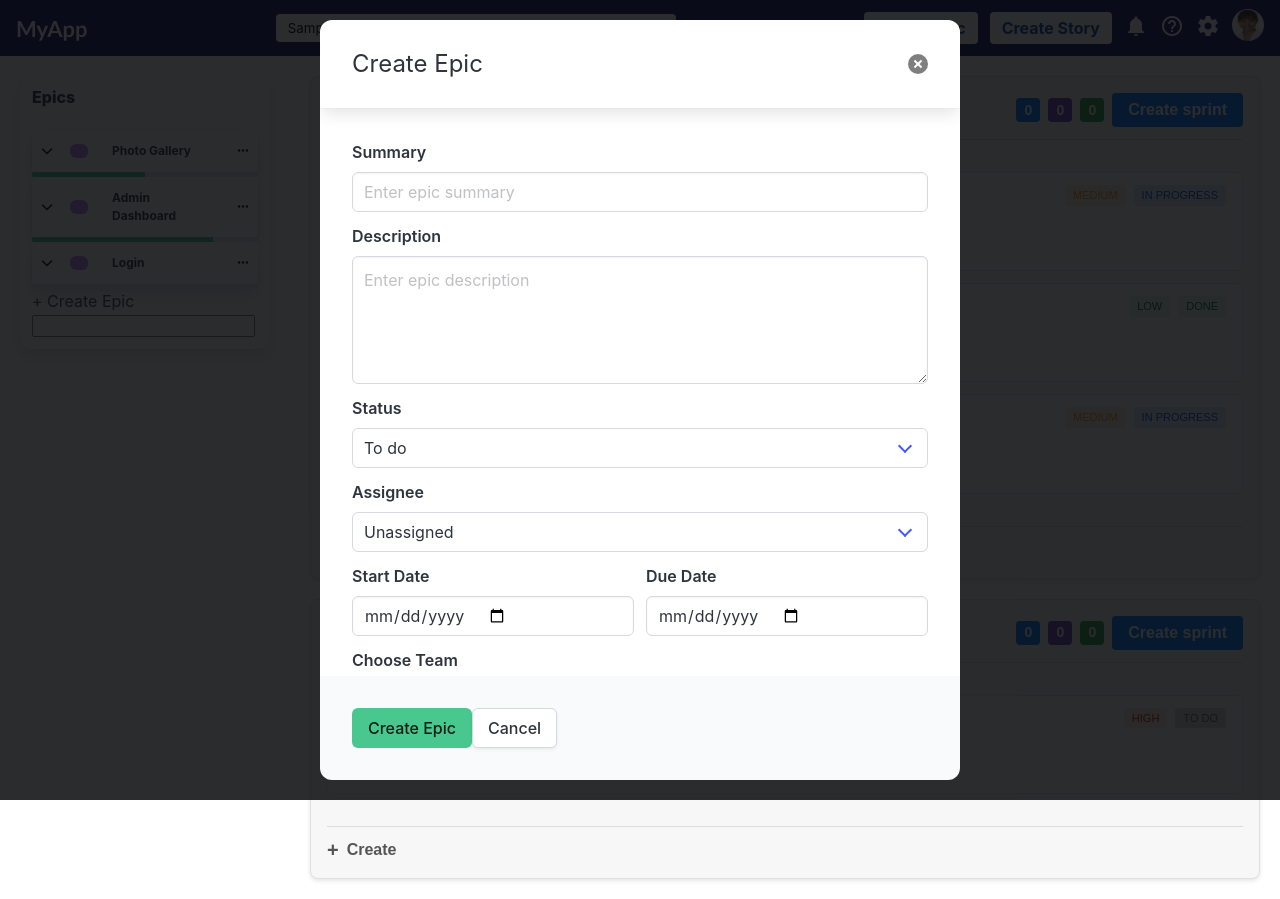
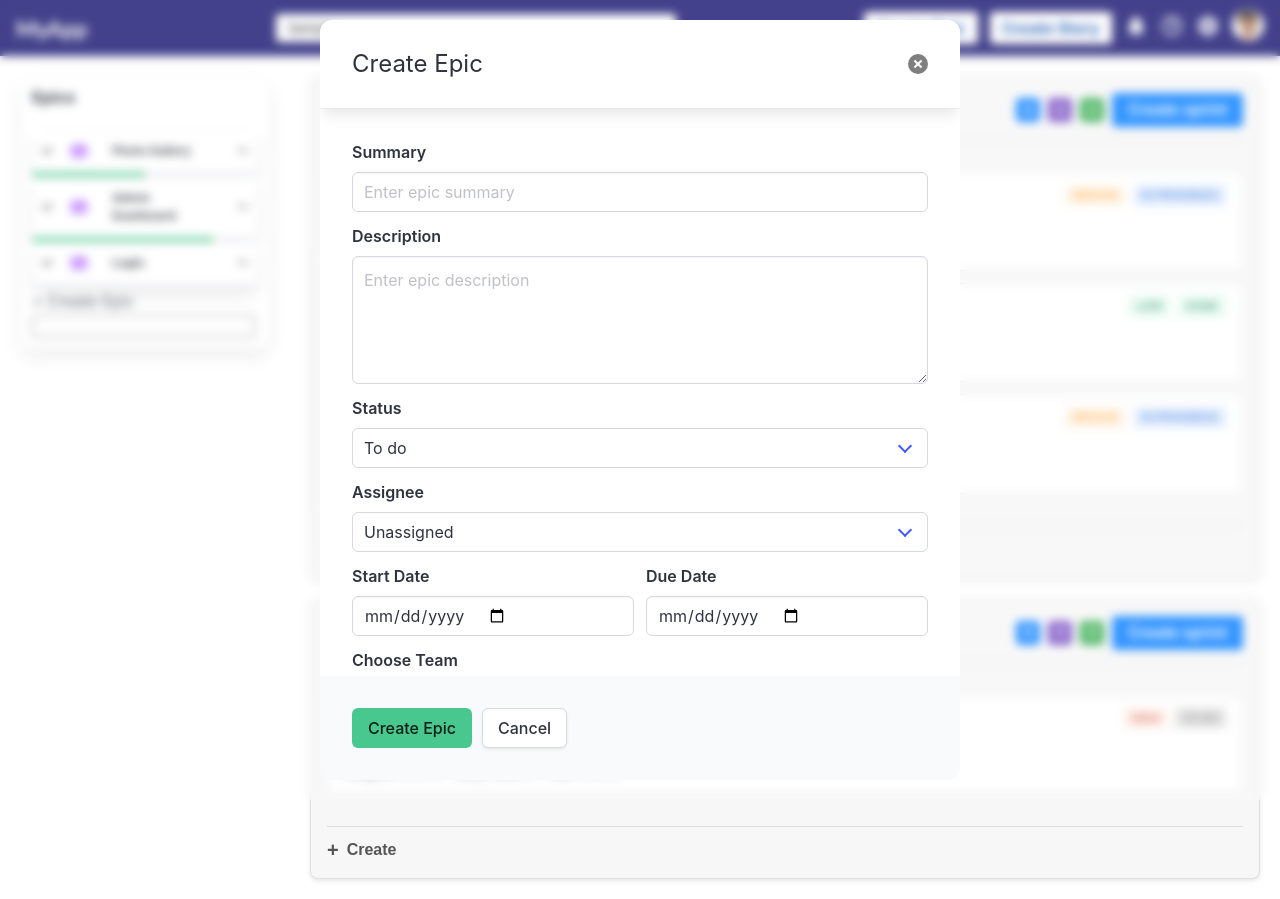
Before and after one commit to Amalanilkumar282/angular_assignment-repo, an Angular app: page / in a window 1280 px wide. Both pictures are taken after typing "Sample" into the empty fields and a click on the button "Create Epic". Built offline with nearby package versions, Linux system fonts and the light colour scheme.

Commit message:
create epic blur effect changed

```diff
--- a/src/components/create-epic/create-epic.css
+++ b/src/components/create-epic/create-epic.css
@@ -0,0 +1,10 @@
+.modal-card-foot{
+    display: flex;
+
+    gap: 10px;
+}
+
+.modal-background {
+  backdrop-filter: blur(5px);              /* blur background */
+  background-color: rgba(255, 255, 255, 0.2); /* white transparent */
+}
```
Also changed, not shown: 1 other file (tests, documents, lock files or other folders).
